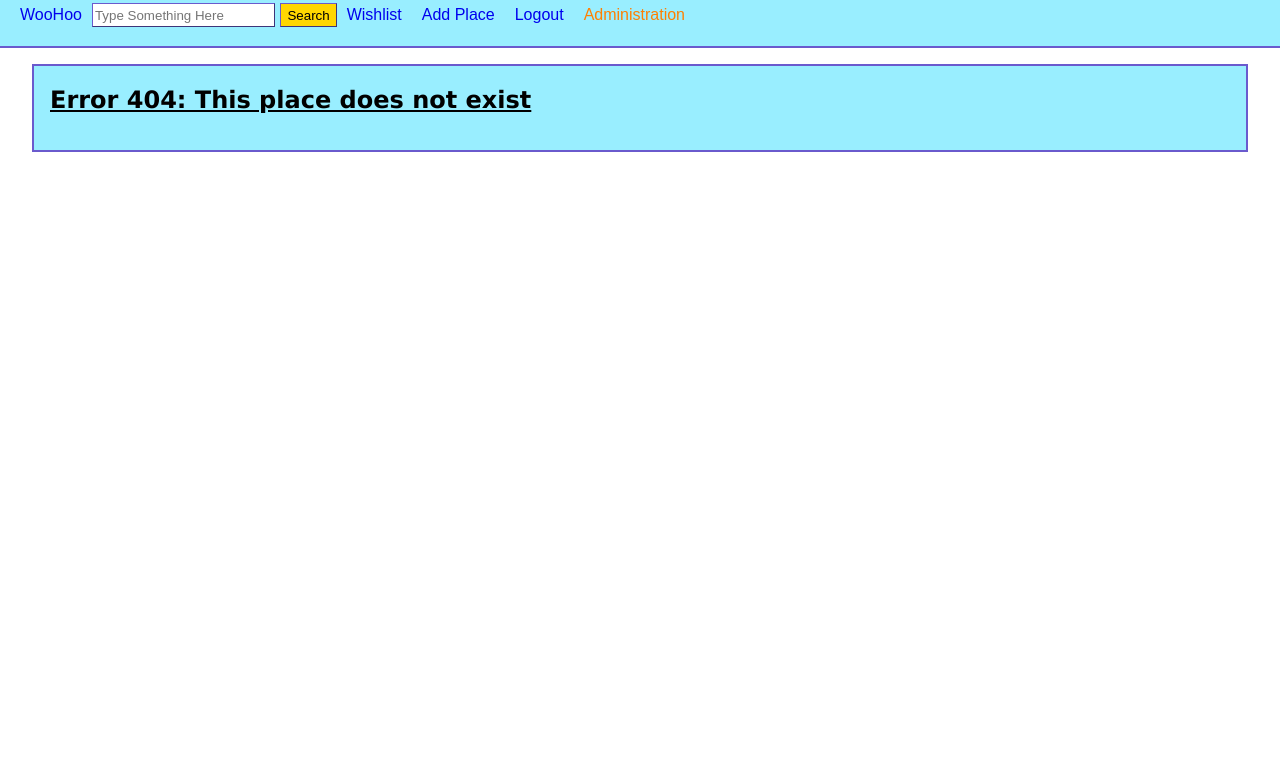
After one commit to mudkipAstronaut/CSCI4300_FinalProj, a PHP site: page /place_404.php in a window 1280 px wide. The commit adds this page. Shown: the top 783 px of the page. Run offline with PHP 8.4, Linux system fonts and the light colour scheme.

Commit message:
started handling errors with adding pictures for places, added 404 page for places

```diff
--- a/place.php
+++ b/place.php
@@ -15,8 +15,11 @@ try {
 	$placeQ = "SELECT * FROM places WHERE placeID=" . $place;
 	$s5 = $db->prepare($placeQ);
 	$s5->execute();
-	$results = $s5->fetchAll()[0];
+	$results = $s5->fetchAll();
 	$s5->closeCursor();
+	if ($results == null) {
+		header('location: place_404.php');
+	} else $results = $results[0];
 } catch (PDOException $ex) {
 	if(!isset($_GET['logout'])) {
 		throw $ex;
--- /dev/null
+++ b/place_404.php
@@ -0,0 +1,142 @@
+<html><head>
+<link rel="stylesheet" href="style.css">
+</head>
+<body>
+<header>
+
+<style>
+	#navSearch form input {
+		border: 1.5px outset slateblue;
+		height: 24px;
+	}
+
+	#navSearch form input[type="submit"] {
+		cursor: pointer;
+		background-color: rgb(255, 215, 0);
+	}
+
+	#navSearch form input[type="submit"]:hover {
+		background-color: rgb(255, 245, 0);
+	}
+
+	#logoutBtn{
+		background: none;
+		border: none;
+		cursor: pointer;
+		color: rgb(0, 102, 204);
+		font-size: 1em;
+	}
+
+	.headUser {
+		display: block;
+		padding-top: 2.5px;
+		color: rgb(255, 128, 0);
+	}
+
+	.top_navbar {
+		background-color: #99EEFF;
+	}
+
+
+	.top_navlist {
+		margin: 0;
+	}
+
+	ul.top_navlist {
+		list-style-type: none;
+		overflow: hidden;
+		font-family: sans-serif;
+		padding-left: 10px;
+		display: flex;
+		align-item: center;
+	}
+
+	ul.top_navlist li:hover {
+		background-color: #EEFFFF;
+	}
+
+	ul.top_navlist li:active {
+		background-color: #EEFFFF;
+	}
+
+	ul.top_navlist li {
+		float: left;
+		vertical-align: middle;
+		// display: flex;
+		// align-item: center;
+	}
+
+	ul.top_navlist li a, #logoutBtn {
+		display: block;
+		text-decoration: none;
+		padding: 2.5px 10px 0 10px;
+		font-family: arial;
+		font-size: 1em;
+	}
+
+	header {
+		width: 100%;
+		align-items: center;
+	}
+
+	#topLevel {
+		padding-bottom: 3px;
+		padding-top: 3px;
+		border-bottom: 2px solid slateblue;
+	}
+</style>
+
+
+<nav>
+	<div id="topLevel" class="top_navbar">
+	<div style="display:inline" class="top_navbar">
+		<ul class="top_navlist">
+			<li id="icon"><a href="index.php"><span>WooHoo</span></a></li>
+			<li id="navSearch">
+				<form method="POST" name="searchBar" action="browse.php">
+					<!-- weird spacing on the search bar's right arrow to avoid whitespace -->
+					<input type="search" name="query" placeholder="Type Something Here" value="">
+					<input style="margin-left: 1px;" type="submit" value="Search">
+				</form>
+			</li>
+
+			<!-- link to wishlist if logged in and not viewing wishlist -->
+							<!-- header link will look selected if you're on that page -->
+				<li>
+				<a href="wishlist.php">Wishlist</a></li>
+
+			<!-- link to addplace.php if logged in and not viewing it -->
+				<!-- header link will look selected if you're on that page -->
+				<li>
+				<a href="addplace.php">Add Place</a></li>
+
+			<!-- display logout option while user is logged in, else display login -->
+				<!-- Delete cookie and update header -->
+								<li class="log" style="float:right" ;="">
+					<a href="?logout">Logout</a>
+				</li>
+				<li class="log" style="float:right;">
+					<a href="editprofile.php" class="headUser">Administration</a>
+				</li>
+
+		</ul>
+	</div>
+	</div>
+</nav></header>
+
+<div class="center">
+<h2 style="text-decoration:underline;">Error 404: This place does not exist</h2>
+
+
+
+
+
+
+
+
+
+
+
+</div>
+
+</body></html>
```
Also changed, not shown: addplace.php (+29 -2 lines).
